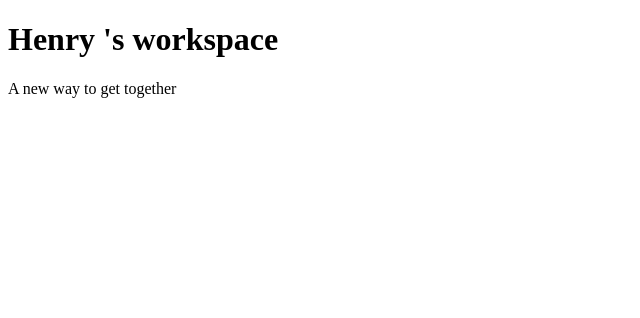
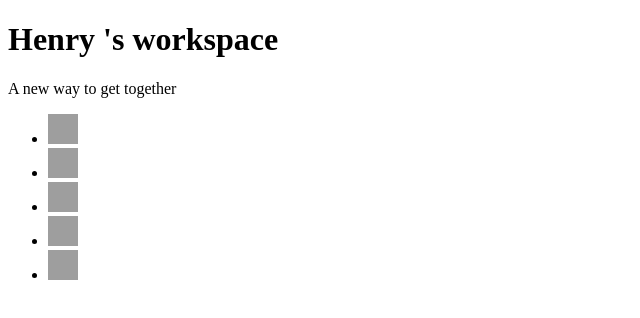
Before and after one commit to ductnn/web-tutorial, a plain HTML site: page css/1-Henry/index.html in a window 1280 px wide. Shown: the whole page, without its empty margins (0-640 px from the left). Drawn offline with Linux system fonts and the light colour scheme; grey boxes are pictures that could not be loaded.

Commit message:
Update index

```diff
--- a/css/1-Henry/index.html
+++ b/css/1-Henry/index.html
@@ -9,5 +9,22 @@
     <h1>Henry 's workspace</h1>
     <p>A new way to get together</p>
   </div>
+  <ul class="list-avatar">
+    <li>
+      <img src="https://loremflickr.com/30/30">
+    </li>
+    <li>
+      <img src="https://loremflickr.com/30/30">
+    </li>
+    <li>
+      <img src="https://loremflickr.com/30/30">
+    </li>
+    <li>
+      <img src="https://loremflickr.com/30/30">
+    </li>
+    <li>
+      <img src="https://loremflickr.com/30/30">
+    </li>
+  </ul>
 </body>
 </html>
```
